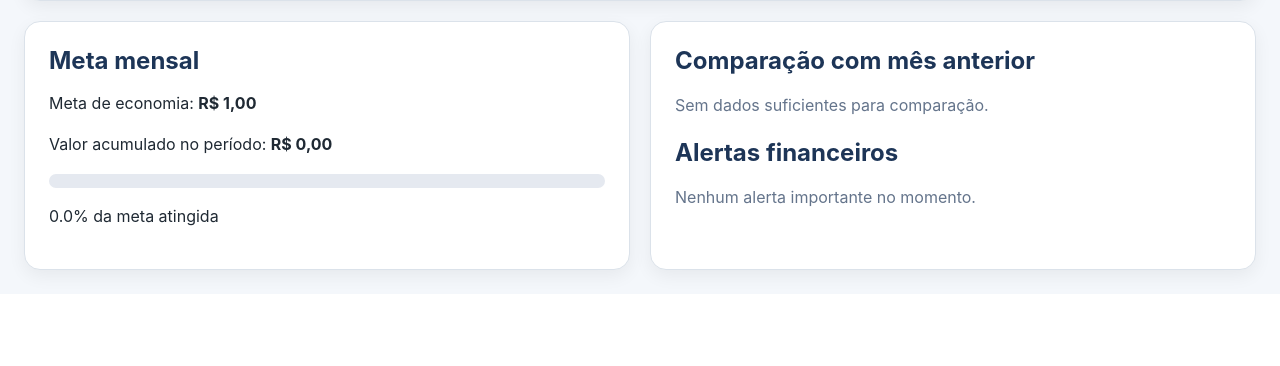
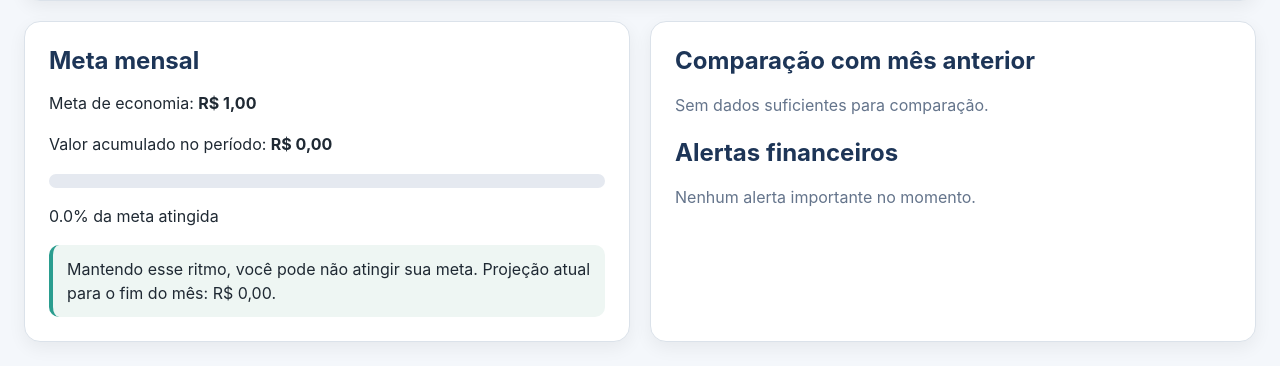
Before and after one commit to ArthurAlvesVS/controle-financeiro, a Flask app: page / in a window 1280 px wide. Shown: the part 2588-2954 px from the top of the page. Before the commit the page ends 2874 px from the top, so only its background shows below. Run offline with Flask 3, Linux system fonts and the light colour scheme; the visitor is signed in with stand-in values (Sample User, id 1); tables that the repository leaves empty hold one stand-in row (values such as "Sample post").

Commit message:
Adiciona projecao da meta mensal e ajusta layout do dashboard

```diff
--- a/app.py
+++ b/app.py
@@ -180,6 +180,32 @@ def generate_alerts(transactions, total_receitas, total_despesas, saldo, despesa
 
     return alerts
 
+def generate_projection(transactions, saldo, monthly_goal):
+    from datetime import datetime
+    import calendar
+
+    if not transactions or monthly_goal <= 0:
+        return None
+
+    hoje = datetime.today()
+    dias_passados = hoje.day
+    dias_no_mes = calendar.monthrange(hoje.year, hoje.month)[1]
+
+    if dias_passados <= 0:
+        return None
+
+    media_diaria = saldo / dias_passados
+    projecao_final = media_diaria * dias_no_mes
+
+    valor_projetado = "{:,.2f}".format(projecao_final).replace(",", "X").replace(".", ",").replace("X", ".")
+
+    if saldo >= monthly_goal:
+        return f"Você já atingiu sua meta mensal. Mantendo esse ritmo, pode encerrar o mês com aproximadamente R$ {valor_projetado}."
+
+    if projecao_final >= monthly_goal:
+        return f"Mantendo esse ritmo, você deve atingir sua meta mensal e pode encerrar o mês com aproximadamente R$ {valor_projetado}."
+
+    return f"Mantendo esse ritmo, você pode não atingir sua meta. Projeção atual para o fim do mês: R$ {valor_projetado}."
 
 @app.route("/")
 @login_required
@@ -238,12 +264,19 @@ def home():
             else:
                 despesas_por_mes[mes] = t.amount
 
+
     todos_os_meses = sorted(set(receitas_por_mes.keys()) | set(despesas_por_mes.keys()))
     receitas_mensais = [receitas_por_mes.get(mes, 0) for mes in todos_os_meses]
     despesas_mensais = [despesas_por_mes.get(mes, 0) for mes in todos_os_meses]
 
     user = User.query.get_or_404(session["user_id"])
     monthly_goal = user.monthly_goal or 0
+
+    projection = generate_projection(
+    transactions,
+    saldo,
+    monthly_goal
+)
 
     valor_guardado = saldo
 
@@ -273,7 +306,8 @@ def home():
         alerts=alerts,
         monthly_goal=monthly_goal,
         valor_guardado=valor_guardado,
-        progresso_meta=progresso_meta
+        progresso_meta=progresso_meta,
+        projection=projection
     )
 
 @app.route("/add", methods=["GET", "POST"])
--- a/static/components.css
+++ b/static/components.css
@@ -240,3 +240,14 @@
     padding-bottom: 10px;
     color: #64748b;
 }
+
+.projection-box {
+    margin-top: 14px;
+    padding: 12px 14px;
+    background: #eef6f3;
+    border-left: 4px solid #2a9d8f;
+    border-radius: 10px;
+    font-size: 1rem;
+    line-height: 1.5;
+    color: #1f2933;
+}
--- a/templates/index.html
+++ b/templates/index.html
@@ -213,11 +213,19 @@
             </div>
 
             <p>{{ "%.1f"|format(progresso_meta) }}% da meta atingida</p>
+
+            {% if projection %}
+            <div class="projection-box">
+                {{ projection }}
+            </div>
+            {% endif %}
+
             {% else %}
             <p>Você ainda não definiu uma meta mensal no seu perfil.</p>
             {% endif %}
         </div>
     </div>
+
 
     <div class="financial-bottom-right">
         <div class="analysis-card">
```
